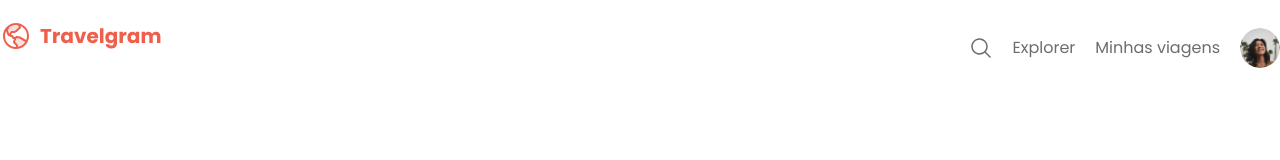
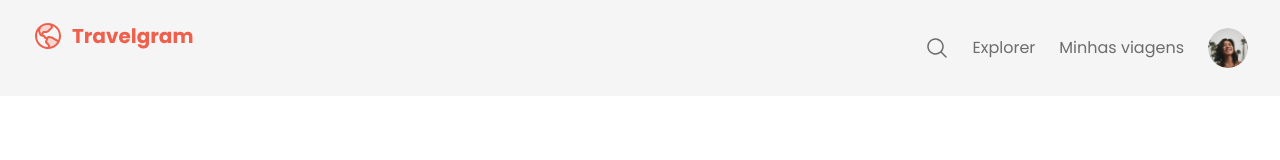
Before and after one commit to juliasalvador19/travelgram, a plain HTML site: page index.html in a window 1280 px wide. Drawn offline with Linux system fonts and the light colour scheme.

Commit message:
navigation

```diff
--- a/index.html
+++ b/index.html
@@ -13,7 +13,8 @@
     <link href="https://fonts.googleapis.com/css2?family=Poppins:wght@400;700&display=swap" rel="stylesheet">
 </head>
 <body>
-    <nav>
+    <div class="bg-surface-color">
+        <nav class="container">
             <a href="#" id="logo">
                 <img src="assets/Logo.svg" alt="Logomarca">
             </a>
@@ -37,6 +38,7 @@
                 </li>
             </ul>
         </nav>
+    </div>
 
     <header>
 
--- a/styles/global.css
+++ b/styles/global.css
@@ -35,3 +35,13 @@ a:hover {
     text-decoration: underline;
     color: var(--brand-color);
 }
+
+.container {
+    padding-inline: 32px;
+    max-width: 1280px;
+    margin-inline: auto;
+}
+
+.bg-surface-color {
+    background-color: var(--surface-color)
+}
--- a/styles/nav.css
+++ b/styles/nav.css
@@ -11,7 +11,7 @@ nav ul {
     list-style: none;
     display: flex;
     align-items: center;
-    gap: 20px;
+    gap: 24px;
 
     padding-block: 8px;
 }
```
Lines whose indentation alone changed are shown as unchanged.
